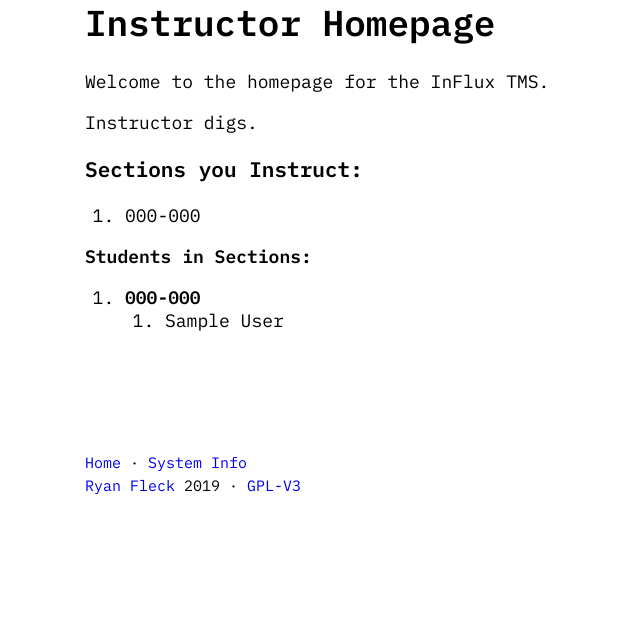
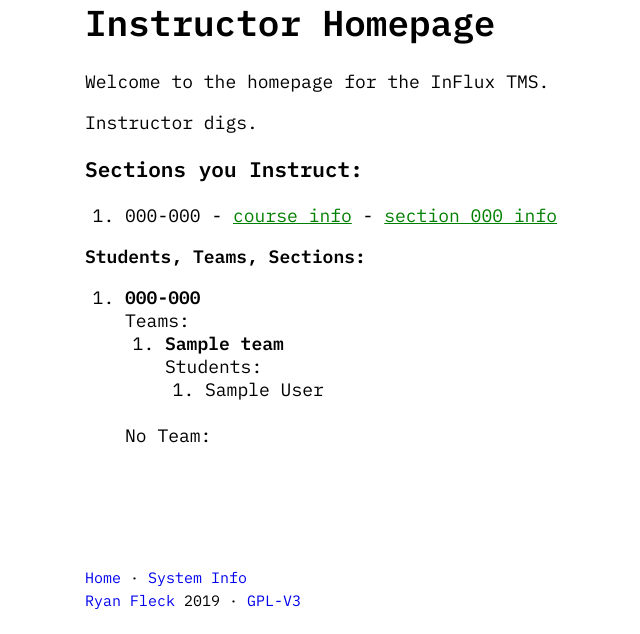
Before and after one commit to RyanFleck/Influx, a Django app: page /tms/landing/ in a window 1280 px wide. Shown: the part 218-852 px from the top of the page, without its empty margins (240-880 px from the left). Before the commit the page ends 712 px from the top, so only its background shows below. Run offline with Django 3.2, Linux system fonts and the light colour scheme; a user stored in the database is signed in; tables that the repository leaves empty hold one stand-in row (values such as "Sample post"); parts of the project's set-up code (start-up, migrations or seed data) failed here and were passed over.

Commit message:
Attempt to list students without teams by section.

```diff
--- a/influx_tms/templates/tms/customlanding/instructor.html
+++ b/influx_tms/templates/tms/customlanding/instructor.html
@@ -5,22 +5,44 @@
 
 <ol>
     {% for section in user.instructor.instructing_sections.all %}
-    <li>{{ section.course.course_code }}-{{ section.section_code }}</li>
+    <li>{{ section.course.course_code }}-{{ section.section_code }}
+        - <a href="{% url 'tms:courseinfo' section.course.id %}">course info</a>
+        - <a href="{% url 'tms:sectioninfo' section.id %}">section {{section.section_code}} info</a>
+    </li>
     {% endfor %}
 </ol>
 
-<b>Students in Sections:</b>
+<b>Students, Teams, Sections:</b>
 
 <ol>
     {% for section in user.instructor.instructing_sections.all %}
     <li>
         <b>{{ section.course.course_code }}-{{ section.section_code }}</b>
+        <br>Teams:
         <ol>
-            {% for student in section.student_set.all %}
+            {% for team in section.team_set.all %}
+            <li><b>{{ team.team_name  }}</b>
+                {% if team.student_set.count > 0 %}
+                <br>Students:
+                <ol>
+                    {% for student in team.student_set.all %}
+                    <li>{{ student.user.first_and_given_name }}</li>
+                    {% endfor %}
+
+                </ol>
+                {% else %}
+                <br>Team is empty.
+                {% endif %}
+            </li>
+            {% endfor %}
+
+        </ol>
+        <br>No Team:
+        <ol>
+            {% for student in students_without_team %}
             <li>{{ student.user.first_and_given_name }}</li>
             {% endfor %}
         </ol>
-
     </li>
     {% endfor %}
 </ol>
--- a/influx_tms/views.py
+++ b/influx_tms/views.py
@@ -10,8 +10,6 @@ from django.contrib.auth.mixins import LoginRequiredMixin
 from .models import InfluxUser, Student, Instructor, Institution, Course, Section, Team
 from .forms import RegistrationForm, LoginForm, CourseSetupForm
 
-# Create your views here.
-
 
 class LandingView(LoginRequiredMixin, generic.TemplateView):
     template_name = "tms/landing.html"
@@ -19,7 +17,27 @@ class LandingView(LoginRequiredMixin, generic.TemplateView):
     def get_context_data(self, *args, **kwargs):
         context = super(LandingView, self).get_context_data(*args, **kwargs)
         context['message'] = 'Welcome to the homepage for the InFlux TMS.'
+        context['user_section_info'] = self.get_user_section_info()
+        self.add_students_without_teams_to_context_by_course(context)
         return context
+
+    def get_user_section_info(self):
+        pass
+
+    def add_students_without_teams_to_context_by_course(self, context):
+        try:
+            self.request.user.instructor
+        except Instructor.DoesNotExist:
+            return None
+
+        user = InfluxUser.objects.get(id=self.request.user.id)
+        sections = user.instructor.instructing_sections.all()
+
+        for section in sections:
+            teams = Team.objects.filter(section=section)
+            students = Student.objects.filter(course_sections=section).exclude(teams__in=teams).distinct()
+            context[ 'no_team_{}'.format(section.course.course_code ,section.section_code) ] = students
+
 
 
 class LoginView(generic.FormView):
@@ -106,11 +124,6 @@ class InfoView(LoginRequiredMixin, generic.ListView):
         return Institution.objects.order_by('name')
 
 
-'''
-Below are model-specific views.
-'''
-
-
 class CourseDetailView(generic.DetailView):
     '''Consider breaking some of this logic into a separate class.'''
 
@@ -186,9 +199,6 @@ class CourseDetailView(generic.DetailView):
         context['students'] = self.get_students()
 
         return context
-
-###############################################################################
-###############################################################################
 
 
 class CourseSetupView(generic.FormView):
@@ -299,8 +309,6 @@ class CourseSetupView(generic.FormView):
 
         return context
 
-###############################################################################
-
 
 class SectionDetailView(generic.DetailView):
     model = Section
```
